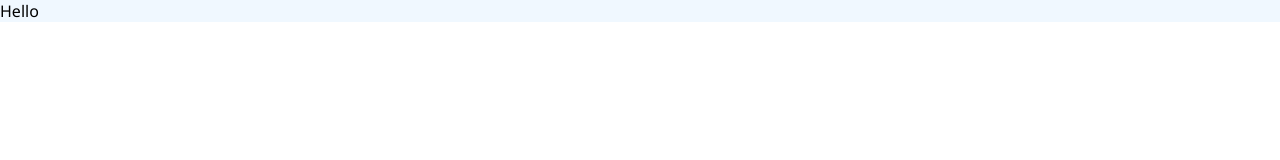
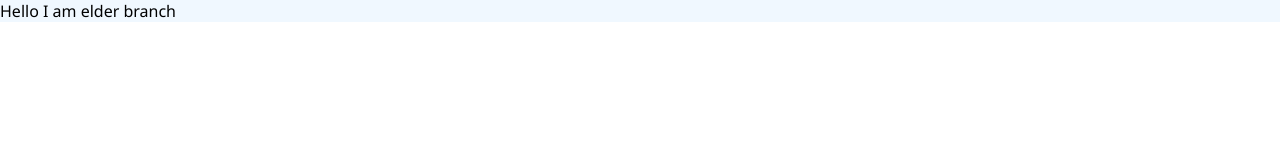
Before and after one commit to dispatcherenko/favdeep-front, a React (Create React App) app in the folder invest-chat/: page / in a window 1280 px wide. Shown: the top 160 px of the page. Built offline with nearby package versions, Linux system fonts and the light colour scheme.

Commit message:
Second commit

```diff
--- a/invest-chat/src/App.js
+++ b/invest-chat/src/App.js
@@ -1,7 +1,7 @@
 import "./index.scss";
 
 function App() {
-  return <div className="App">Hello</div>;
+  return <div className="App">Hello I am elder branch</div>;
 }
 
 export default App;
```
